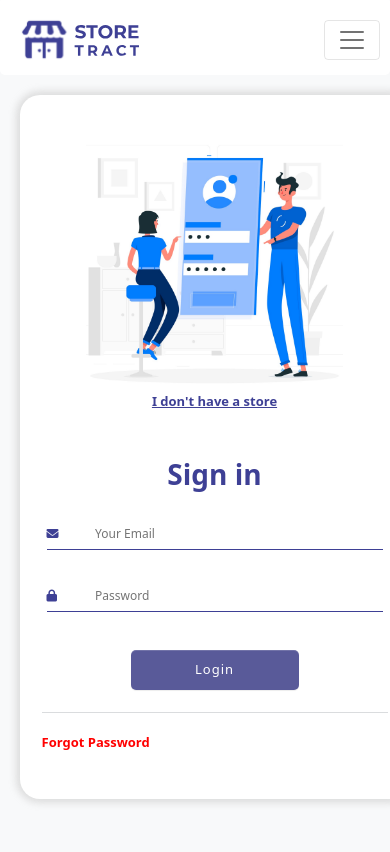
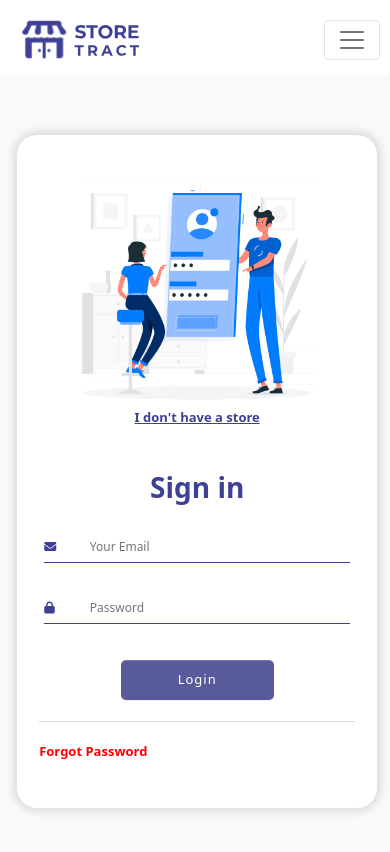
Before and after one commit to Jos33y/storetract, a React (Create React App) app: page /login in a window 390 px wide. Shown: the top 852 px of the page. Built offline with nearby package versions, Linux system fonts and the light colour scheme; no server answers; the database is empty.

Commit message:
did the responsive mode for login page

```diff
--- a/src/Authentication/Login.js
+++ b/src/Authentication/Login.js
@@ -96,6 +96,7 @@ const Login = () => {
     return(
         <>
             <HomeNavbar />
+            <div className="Body">
                 <Container>
                     <Row>
                         <Col md={1}></Col>
@@ -157,6 +158,7 @@ const Login = () => {
                     </Row>
 
                 </Container>
+            </div>
 
         </>
     )
--- a/src/Authentication/Register.js
+++ b/src/Authentication/Register.js
@@ -91,6 +91,7 @@ const Register = () => {
     return(
         <>
             <HomeNavbar />
+            <div className="Body">
                 <Container >
                     <Row>
                         <Col md={1}></Col>
@@ -170,6 +171,8 @@ const Register = () => {
                         <Col md={1}></Col>
                     </Row>
                 </Container>
+            </div>
+
         </>
     )
 }
--- a/src/Authentication/styles.css
+++ b/src/Authentication/styles.css
@@ -1,9 +1,15 @@
 body{
     background: #f5f5f5;
+}
+.Body{
+    width: 100%;
+    overflow-x: hidden;
+    padding: 40px 20px 80px 10px;
 }
 .Auth-box{
     position: relative;
     top: 50px;
+    margin: 10px 20px 30px;
     border-radius: 20px;
     background: #ffffff;
     box-shadow: 0px 0px 7px 4px rgba(212,212,212,0.75);
@@ -171,7 +177,7 @@ body{
 @media only screen and (max-width: 600px) {
 
     .Auth-box{
-        margin: 15% 5% 7% 5%;
+        margin: 15% 5% 10% 2%;
     }
 
     .Form {
```
Lines whose indentation alone changed are shown as unchanged.
